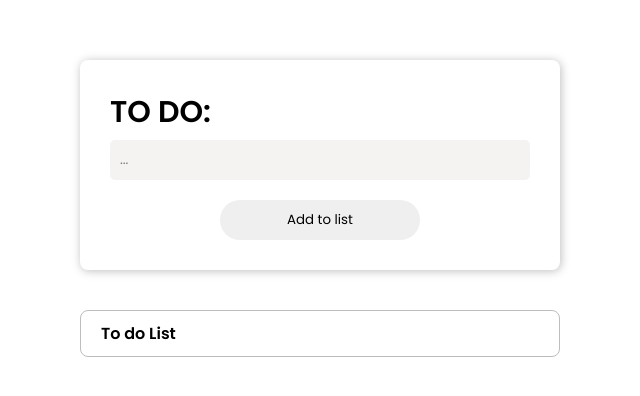
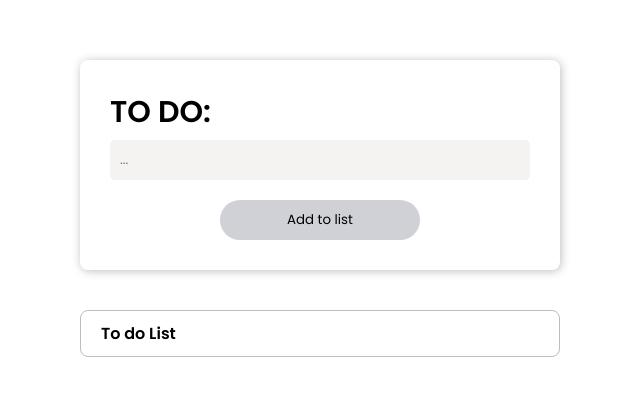
Before and after one commit to edevPires/Responsive-To-Do-List, a plain HTML site: page index.html in a window 1280 px wide. In both pictures the pointer is over the button "Add to list". Shown: the whole page, without its empty margins (320-960 px from the left). Drawn offline with Linux system fonts and the light colour scheme.

Commit message:
Update style.css

```diff
--- a/style.css
+++ b/style.css
@@ -117,13 +117,18 @@ main{
   outline-width: 1px;
 }
 
- .form button {
+.form button {
   width: 200px;
   height: 40px;
   border-radius: 50px;
   border: 0;
   margin-top: 20px;
 
+  transition: background-color 0s;
+}
+
+.form button:hover {
+  background-color: rgb(208,208,215);
 }
 
 .list {
```
